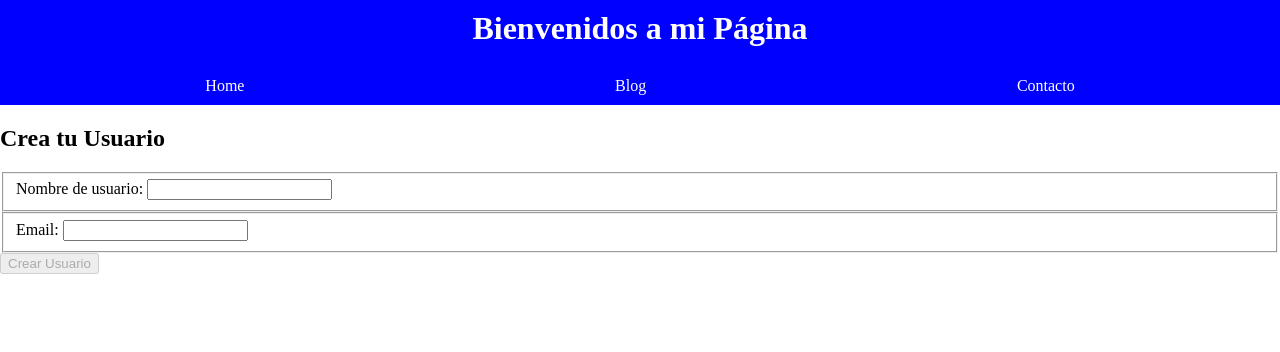
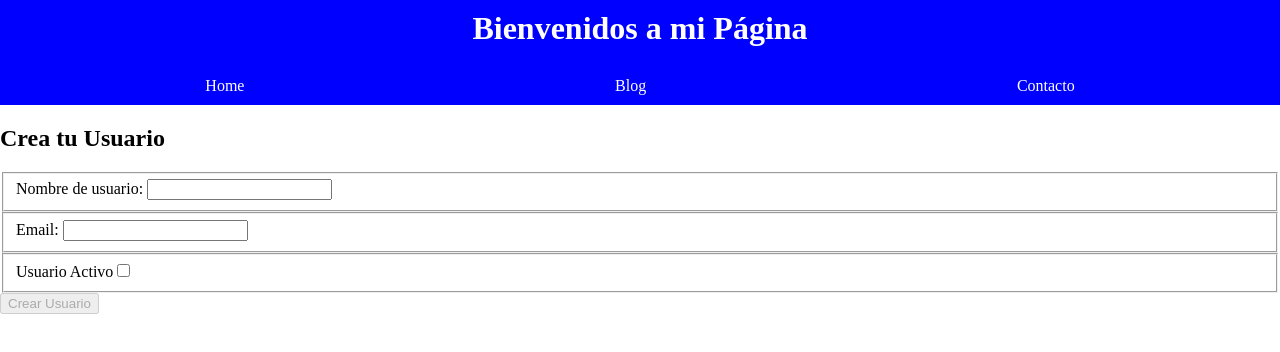
Before and after one commit to Amaza-ing/CEI-Angular, an Angular app: page / in a window 1280 px wide. Shown: the top 352 px of the page. Built offline with nearby package versions, Linux system fonts and the light colour scheme.

Commit message:
checkbox added

```diff
--- a/src/app/components/user-form/user-form.component.html
+++ b/src/app/components/user-form/user-form.component.html
@@ -18,6 +18,11 @@
       }
     </fieldset>
 
+    <fieldset>
+      <label for="is-active">Usuario Activo</label>
+      <input type="checkbox" id="is-active" formControlName="isActive">
+    </fieldset>
+
     <button [disabled]="userForm.invalid">Crear Usuario</button>
   </form>
 </section>
--- a/src/app/components/user-form/user-form.component.ts
+++ b/src/app/components/user-form/user-form.component.ts
@@ -1,5 +1,11 @@
 import { Component, OnInit } from '@angular/core';
-import { FormControl, FormGroup, ReactiveFormsModule, Validators } from '@angular/forms';
+import {
+  FormControl,
+  FormGroup,
+  ReactiveFormsModule,
+  Validators,
+} from '@angular/forms';
+import { User } from '../../models/User';
 
 @Component({
   selector: 'app-user-form',
@@ -11,16 +17,22 @@ export class UserFormComponent implements OnInit {
   userForm = new FormGroup({
     name: new FormControl('', [Validators.required, Validators.minLength(3)]),
     email: new FormControl('', [Validators.required, Validators.email]),
+    isActive: new FormControl(false),
   });
 
   ngOnInit(): void {
-    this.userForm.valueChanges.subscribe((value) => {
-      console.log("Cambio detectado: ", value);
-    })
+    // this.userForm.valueChanges.subscribe((value) => {
+    //   console.log("Cambio detectado: ", value);
+    // })
+  }
+
+  displayUser(user: User) {
+    console.log('User: ', user);
   }
 
   submitForm() {
-    console.log(this.userForm.value);
+    const user: User = this.userForm.value as User;
+    this.displayUser(user);
 
     this.userForm.reset();
   }
--- /dev/null
+++ b/src/app/models/User.ts
@@ -0,0 +1,5 @@
+export interface User {
+  name: string;
+  email: string;
+  isActive: boolean;
+}
```
